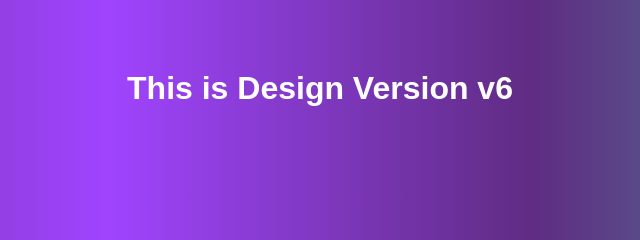
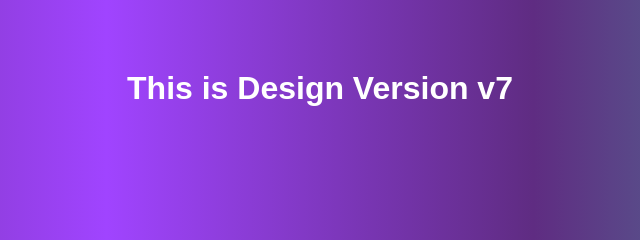
Before and after one commit to Rahul232102/Myrepo, a plain HTML site: page index.html in a window 1280 px wide. Shown: the part 312-552 px from the top of the page, 320-960 px from the left. Drawn offline with Linux system fonts and the light colour scheme.

Commit message:
Version V7

```diff
--- a/index.html
+++ b/index.html
@@ -7,6 +7,6 @@
     <title>Document</title>
 </head>
 <body>
-    <h1> This is Design Version v6</h1>
+    <h1> This is Design Version v7</h1>
 </body>
 </html>
```
